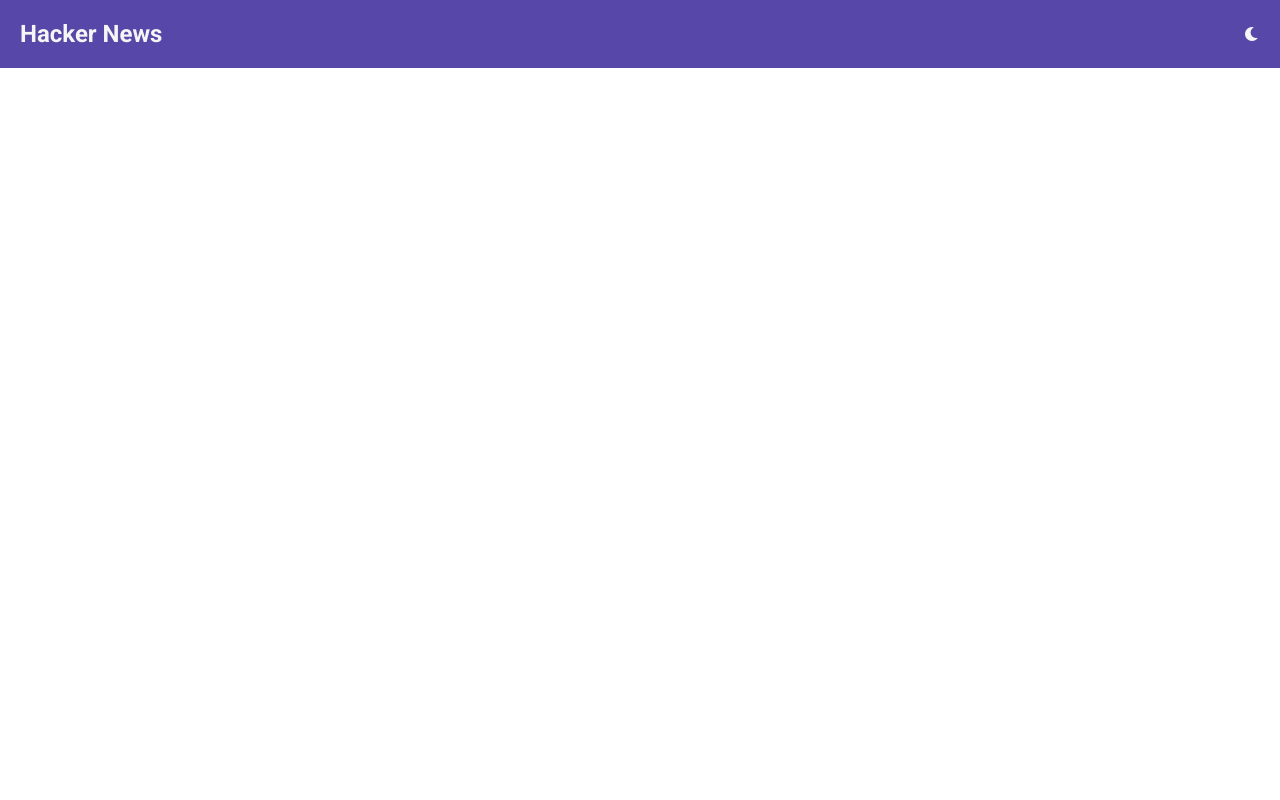
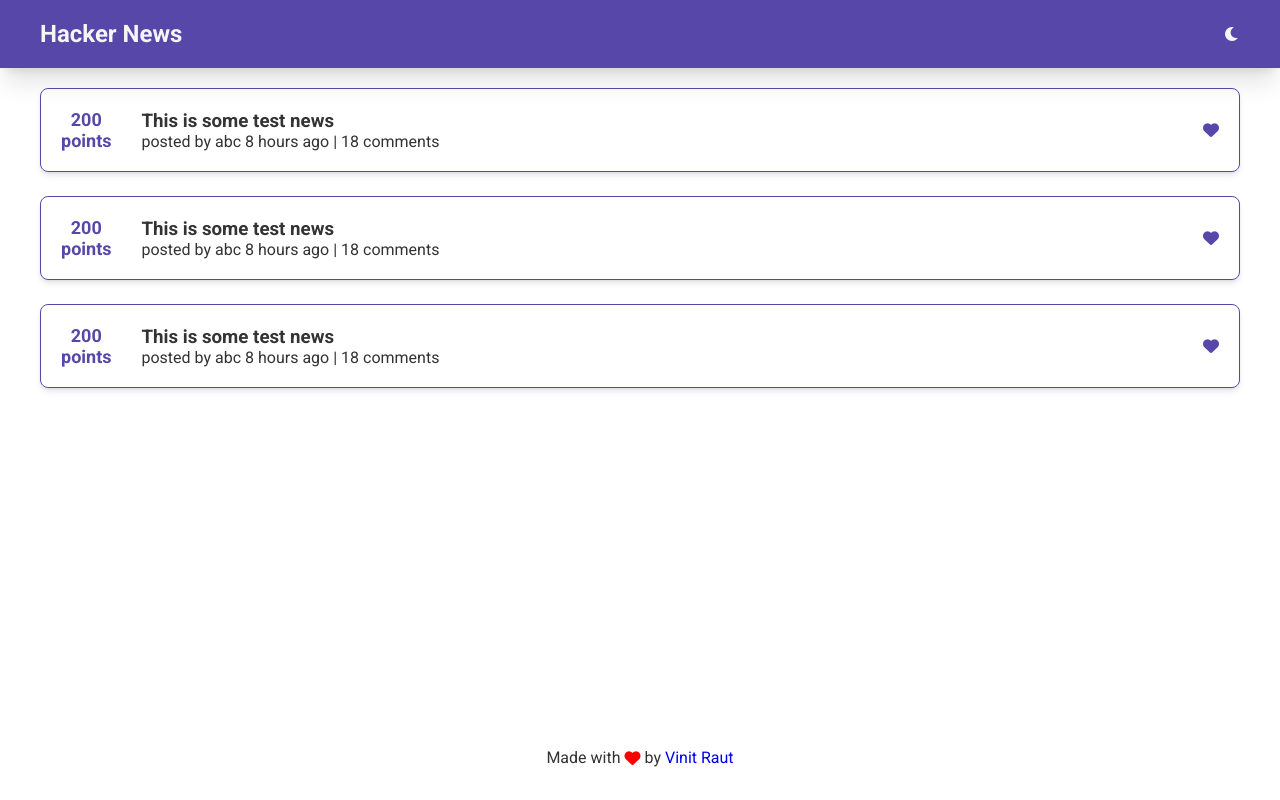
Before and after one commit to vin18/hackernews-clone, a plain HTML site: page index.html in a window 1280 px wide. Drawn offline with Linux system fonts and the light colour scheme.

Commit message:
Add: Static news item cards and footer

```diff
--- a/css/general.css
+++ b/css/general.css
@@ -22,8 +22,17 @@
 **/
 
 :root {
+  --primary-color: #5747a8;
+
   --bg-primary: #5747a8;
-  --text-primary: #f5f5f5;
+  --text-black-primary: #333;
+  --text-white-primary: #f5f5f5;
+
+  --box-shadow-sm: 0 1px 3px 0 rgb(0 0 0 / 0.1), 0 1px 2px -1px rgb(0 0 0 / 0.1);
+  --box-shadow-md: 0 4px 6px -1px rgb(0 0 0 / 0.1),
+    0 2px 4px -2px rgb(0 0 0 / 0.1);
+  --box-shadow-lg: 0 20px 25px -5px rgb(0 0 0 / 0.1),
+    0 8px 10px -6px rgb(0 0 0 / 0.1);
 }
 
 *,
@@ -41,15 +50,33 @@ html {
 body {
   font-family: 'Roboto', sans-serif;
   font-size: 1.6rem;
-  color: var(--text-primary);
+  color: var(--text-black-primary);
 }
 
 ul {
   list-style: none;
 }
 
+a {
+  text-decoration: none;
+}
+
+.mr-2 {
+  margin-right: 4px;
+}
+
+.ml-2 {
+  margin-left: 4px;
+}
+
+a:hover {
+  text-decoration: underline;
+  color: var(--text-black-primary);
+}
+
 .container {
-  max-width: 1400px;
+  max-width: 1200px;
+  width: 100%;
   margin: 0 auto;
 }
 
@@ -61,6 +88,10 @@ ul {
   justify-content: space-between;
 }
 
+.justify-center {
+  justify-content: center;
+}
+
 .items-center {
   align-items: center;
 }
--- a/css/style.css
+++ b/css/style.css
@@ -1,4 +1,47 @@
 .header {
+  color: var(--text-white-primary);
   background-color: var(--bg-primary);
   padding: 2rem;
+  box-shadow: var(--box-shadow-lg);
 }
+
+.main {
+  padding: 2rem 0;
+  height: 85vh;
+}
+
+.news-item {
+  border: 1px solid var(--primary-color);
+  padding: 2rem;
+  border-radius: 8px;
+  box-shadow: var(--box-shadow-md);
+  transition: all 200ms;
+  margin-bottom: 2.4rem;
+}
+
+.news-item:hover {
+  transform: translateY(-2px);
+  box-shadow: var(--box-shadow-lg);
+  cursor: pointer;
+}
+
+.news-item:active {
+  transform: translateY(-1px);
+  box-shadow: var(--box-shadow-md);
+}
+
+.news-item__points {
+  color: var(--primary-color);
+  margin-right: 3rem;
+  font-weight: bold;
+  font-size: 1.8rem;
+  text-align: center;
+}
+
+.news-item__bookmark {
+  color: var(--primary-color);
+}
+
+.fa-heart--red {
+  color: red;
+}
--- a/index.html
+++ b/index.html
@@ -35,5 +35,72 @@
         </ul>
       </nav>
     </header>
+
+    <main class="container main">
+      <section class="news-lists">
+        <div class="news-item flex justify-between items-center">
+          <div class="flex items-center">
+            <div class="news-item__points">
+              <p>200</p>
+              <span>points</span>
+            </div>
+
+            <div>
+              <h3>This is some test news</h3>
+              <p>posted by abc 8 hours ago | 18 comments</p>
+            </div>
+          </div>
+
+          <div class="news-item__bookmark">
+            <i class="fas fa-heart"></i>
+          </div>
+        </div>
+
+        <div class="news-item flex justify-between items-center">
+          <div class="flex items-center">
+            <div class="news-item__points">
+              <p>200</p>
+              <span>points</span>
+            </div>
+
+            <div>
+              <h3>This is some test news</h3>
+              <p>posted by abc 8 hours ago | 18 comments</p>
+            </div>
+          </div>
+
+          <div class="news-item__bookmark">
+            <i class="fas fa-heart"></i>
+          </div>
+        </div>
+
+        <div class="news-item flex justify-between items-center">
+          <div class="flex items-center">
+            <div class="news-item__points">
+              <p>200</p>
+              <span>points</span>
+            </div>
+
+            <div>
+              <h3>This is some test news</h3>
+              <p>posted by abc 8 hours ago | 18 comments</p>
+            </div>
+          </div>
+
+          <div class="news-item__bookmark">
+            <i class="fas fa-heart"></i>
+          </div>
+        </div>
+      </section>
+    </main>
+
+    <footer>
+      <p class="flex justify-center items-center">
+        Made with <i class="fas fa-heart fa-heart--red ml-2 mr-2"></i> by
+        <a class="ml-2" target="_blank" href="https://twitter.com/vinitraut18"
+          >Vinit Raut</a
+        >
+      </p>
+    </footer>
   </body>
 </html>
```
